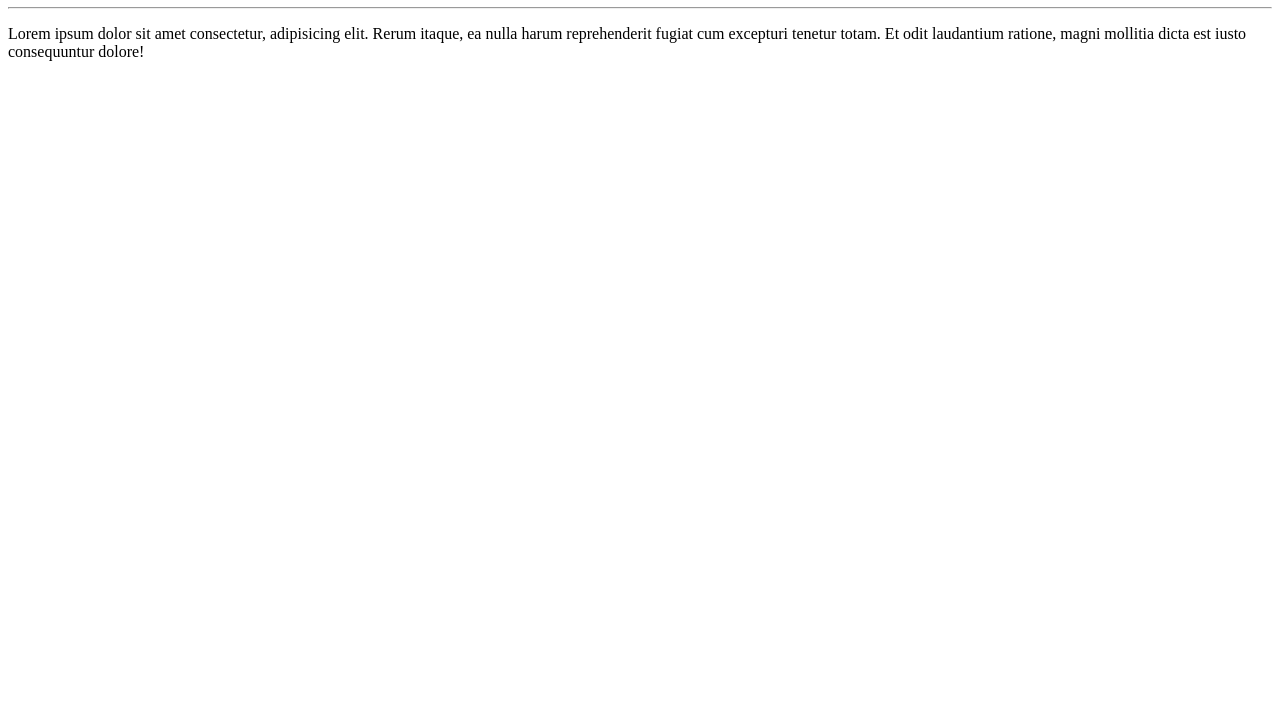
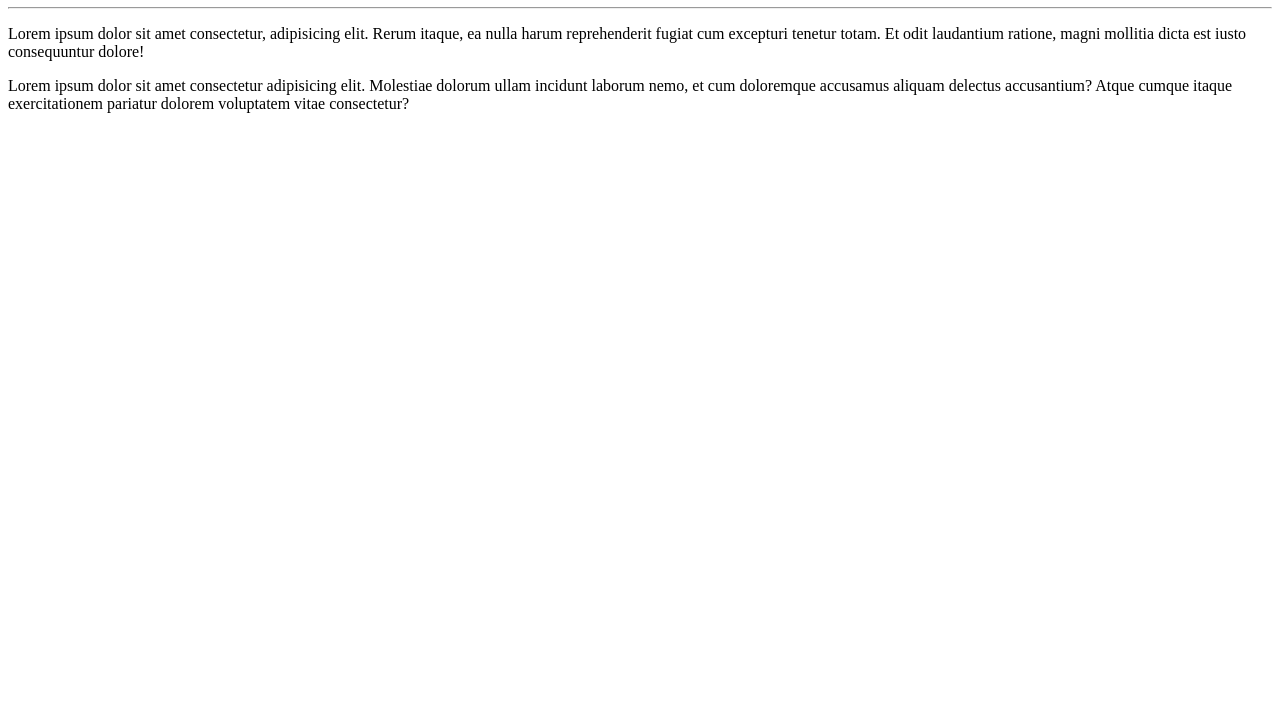
Before and after one commit to viniciusvinha/Ola-Mundo, a plain HTML site: page site-exemplo/index.html in a window 1280 px wide. Shown: the part 73-800 px from the top of the page. Drawn offline with Linux system fonts and the light colour scheme.

Commit message:
Adicionei um novo parágrafo

```diff
--- a/site-exemplo/index.html
+++ b/site-exemplo/index.html
@@ -10,5 +10,6 @@
     <h1>O Palmeiras é o maior campeão do Brasil!</h1>
     <hr>
     <p>Lorem ipsum dolor sit amet consectetur, adipisicing elit. Rerum itaque, ea nulla harum reprehenderit fugiat cum excepturi tenetur totam. Et odit laudantium ratione, magni mollitia dicta est iusto consequuntur dolore!</p>
+    <p>Lorem ipsum dolor sit amet consectetur adipisicing elit. Molestiae dolorum ullam incidunt laborum nemo, et cum doloremque accusamus aliquam delectus accusantium? Atque cumque itaque exercitationem pariatur dolorem voluptatem vitae consectetur?</p>
 </body>
 </html>
```
